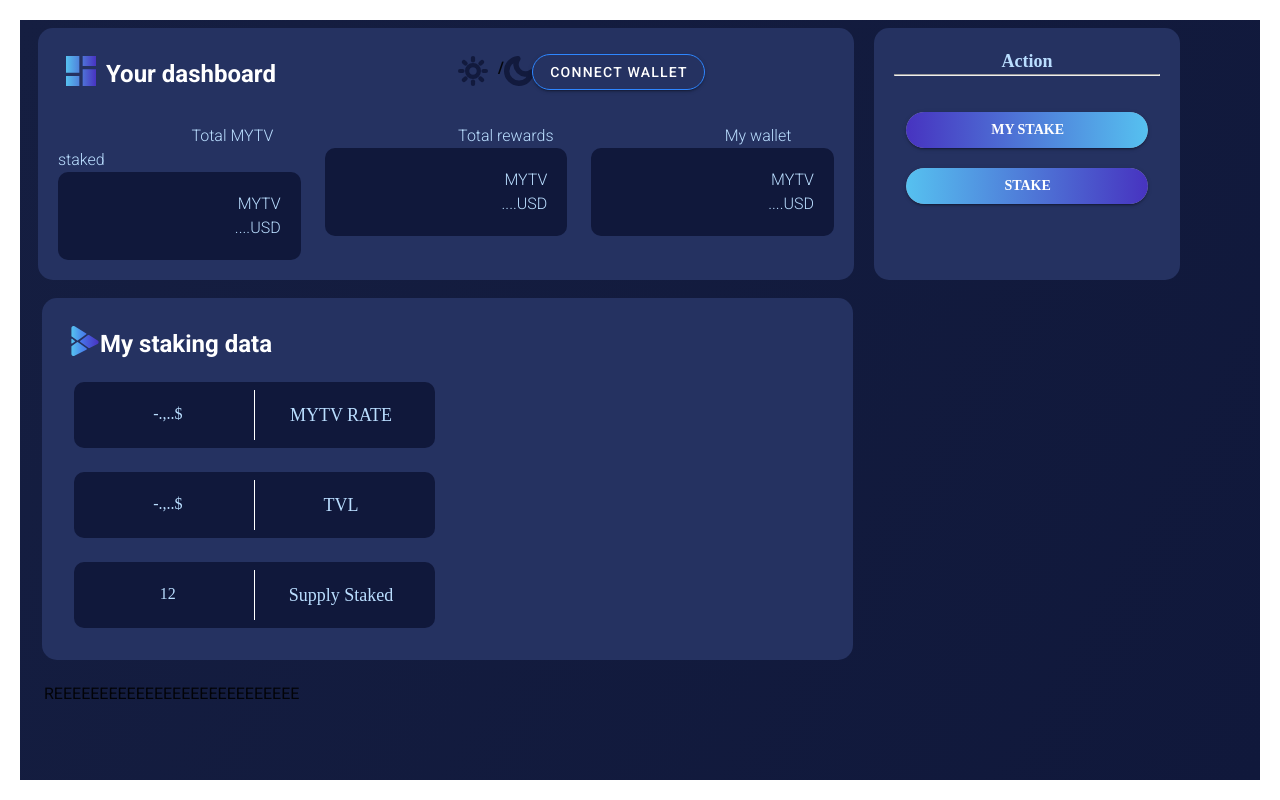
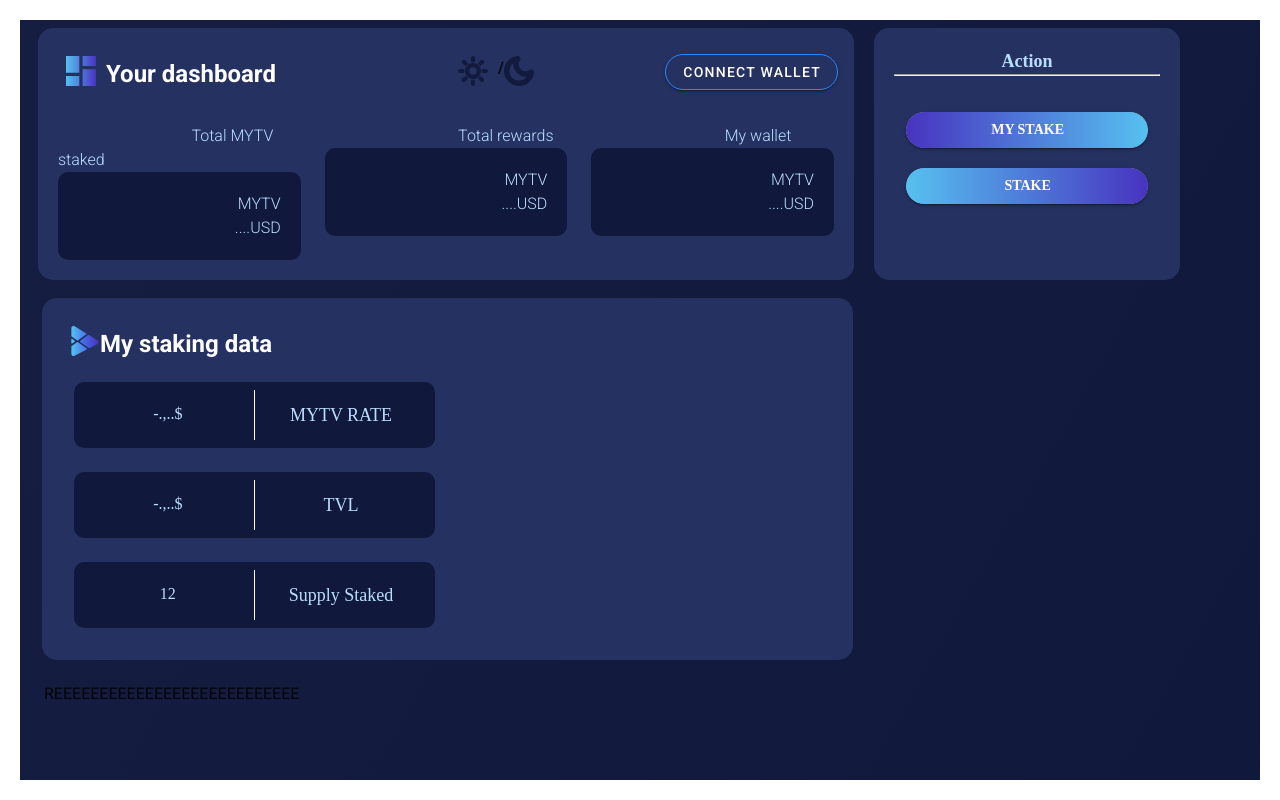
Before and after one commit to smart-chain-fr/dashboardStakingMyTV, a Vue app in the folder staking-dashboard/: page / in a window 1280 px wide. Built offline with nearby package versions, Linux system fonts and the light colour scheme.

Commit message:
:lipstick: Fix connection button position

```diff
--- a/staking-dashboard/src/components/Dashboard.vue
+++ b/staking-dashboard/src/components/Dashboard.vue
@@ -18,7 +18,7 @@
 
         </v-col>
 
-        <v-col md="6" class="top-alignement">
+        <v-col md="6" class="top-alignement ">
 
           <div class="top-alignement">
           <img
@@ -26,7 +26,7 @@
             src="../assets/Icon feather-sun.svg"
             height="30"
             width="30"
-            @click="alert"
+
           />
           <strong>/</strong>
           <img
--- a/staking-dashboard/src/components/LoginPopup.vue
+++ b/staking-dashboard/src/components/LoginPopup.vue
@@ -1,5 +1,5 @@
 <template>
-  <v-row>
+  <v-row class="flex_row">
 
        <v-dialog v-model="dialog" max-width="290">
       <template v-slot:activator="{ on, attrs }">
@@ -104,7 +104,7 @@ export default {
   data() {
     return {
       dialog: false,
-      logged: false,
+      logged: false
     };
   },
 };
@@ -112,6 +112,8 @@ export default {
 
 <style scoped>
 .connect_wallet {
+  display: flex;
+  justify-content: flex-end;
   border: 2px solid #2e86ff;
   border-radius: 15px;
   color: white !important;
@@ -149,4 +151,9 @@ export default {
 img {
   margin-right: 5px;
 }
+
+.flex_row{
+    display: flex;
+    justify-content: flex-end;
+}
 </style>
```
